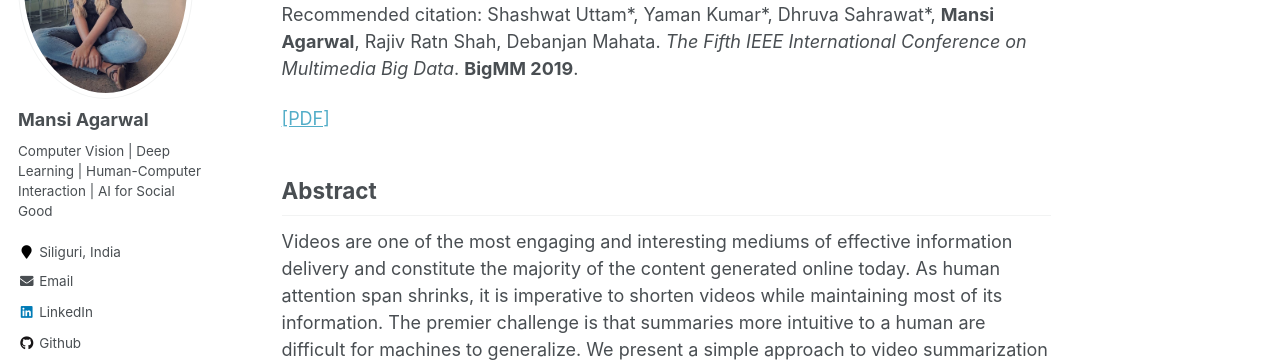
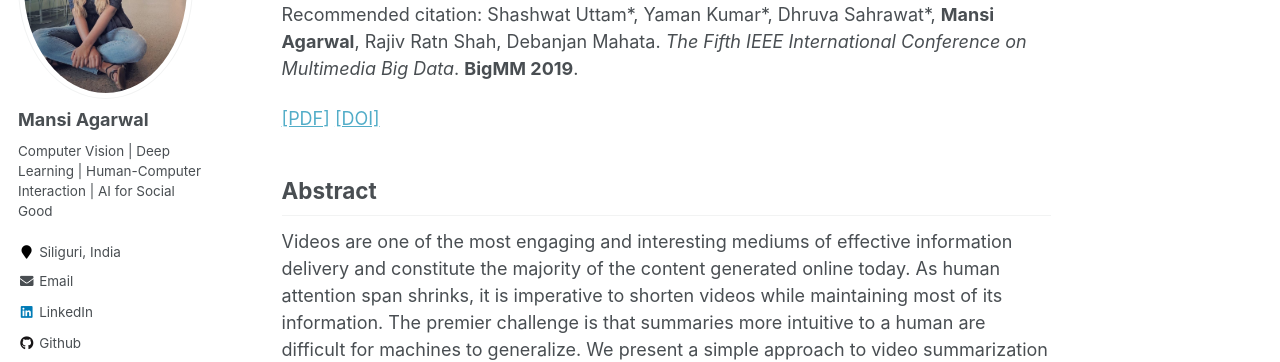
Before and after one commit to MansiAgarwal11/MansiAgarwal11.github.io, a Jekyll site: the page built from _publications/bigmm.md, in a window 1280 px wide and 1262 px high. Shown: the part 242-604 px from the top of the window. Built offline with Jekyll 4.4.1, drawn with Linux system fonts in a browser that asks for light colours.

Commit message:
Update bigmm.md

```diff
--- a/_publications/bigmm.md
+++ b/_publications/bigmm.md
@@ -7,7 +7,7 @@ date: 2019-9-30
 citation: Shashwat Uttam*, Yaman Kumar*, Dhruva Sahrawat*, <b>Mansi Agarwal</b>, Rajiv Ratn Shah, Debanjan Mahata. <i>The Fifth IEEE International Conference on Multimedia Big Data</i>. <b>BigMM 2019</b>.
 ---
 
-[[PDF]](https://arxiv.org/pdf/2010.12810.pdf)
+[[PDF]](https://mansiagarwal11.github.io/files/Bigmm19.pdf) [[DOI]](https://ieeexplore.ieee.org/document/8919449)
 
 ## Abstract
 Videos are one of the most engaging and interesting mediums of effective information delivery and constitute the majority of the content generated online today. As human attention span shrinks, it is imperative to shorten videos while maintaining most of its information. The premier challenge is that summaries more intuitive to a human are difficult for machines to generalize. We present a simple approach to video summarization using Kernel Temporal Segmentation (KTS) for shot segmentation and a global attention based modified memory network module with LSTM for shot score learning. The modified memory network termed as Global Attention Memory Module (GAMM) increases the learning capability of the model and with the addition of LSTM, it is further able to learn better contextual features. Experiments on the benchmark datasets TVSum and SumMe show that our method out-performs the current state of the art by about 15%.
```
